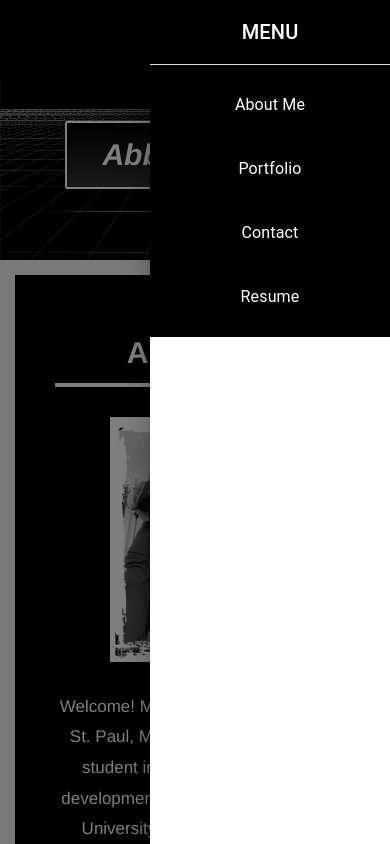
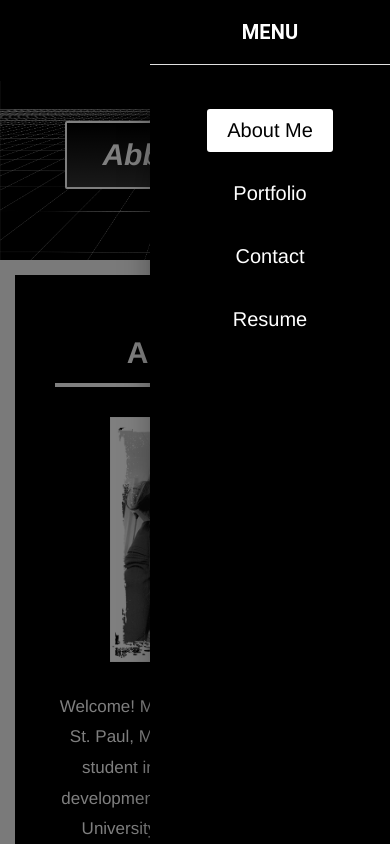
Before and after one commit to abbygraves/abbygraves-portfolio, a React (Create React App) app: page / in a window 390 px wide. Both pictures are taken after a click on the button "open drawer". Shown: the top 844 px of the page. Built offline with nearby package versions, Linux system fonts and the light colour scheme.

Commit message:
mobile responsoveness

```diff
--- a/src/components/DrawerAppBar/index.js
+++ b/src/components/DrawerAppBar/index.js
@@ -11,7 +11,7 @@ import IconButton from "@mui/material/IconButton";
 import List from "@mui/material/List";
 import ListItem from "@mui/material/ListItem";
 import ListItemButton from "@mui/material/ListItemButton";
-import ListItemText from "@mui/material/ListItemText";
+// import ListItemText from "@mui/material/ListItemText";
 import MenuIcon from "@mui/icons-material/MenuRounded";
 import Toolbar from "@mui/material/Toolbar";
 import Typography from "@mui/material/Typography";
@@ -45,18 +45,20 @@ function DrawerAppBar(props) {
         color: "white",
       }}
     >
-      <Typography variant="h6" sx={{ my: 2 }}>
+      <Typography variant="h6" sx={{ my: 2, fontWeight: "bold" }}>
         MENU
       </Typography>
       <Divider sx={{ backgroundColor: 'white' }} />
-      <List>
-        {pages.map((Page) => (
-          <ListItem key={Page.name} >
-            <ListItemButton sx={{ textAlign: "center" }}>
-              <ListItemText primary={Page.name} />
-            </ListItemButton>
-          </ListItem>
-        ))}
+      <List sx={{ textAlign: "center"}}>
+        <ListItem>
+          <ListItemButton>
+            <Navigation
+              pages={pages}
+              setCurrentPage={setCurrentPage}
+              currentPage={currentPage}
+            />
+          </ListItemButton>
+        </ListItem>
       </List>
     </Box>
   );
--- a/src/index.css
+++ b/src/index.css
@@ -77,7 +77,7 @@ nav ul {
   list-style: none;
   display: flex;
   flex-wrap: wrap;
-  justify-content: space-between;
+  justify-content: center;
   width: 100%;
   align-items: center;
 }
@@ -93,7 +93,7 @@ nav ul li:hover {
   cursor: grab;
 }
 
-.css-1160xiw-MuiPaper-root-MuiDrawer-paper {
+.css-3yeb0c-MuiModal-root-MuiDrawer-root .MuiDrawer-paper {
   background-color: #000;
 }
 
@@ -517,6 +517,20 @@ footer a {
 }
 /* - - - - - - - - - - - - - - - - - - - - - - - - -  */
 
+/* MEDIA QUERY FOR WHEN MENU SWITCHES — 899px WIDTH */
+@media screen and (max-width: 899px) {
+  nav ul li {
+    margin-top: 20px;
+    font-size: 20px;
+    font-weight: lighter;
+  }
+
+  .navActive {
+    padding: 10px 20px;
+  }
+}
+/* - - - - - - - - - - - - - - - - - - - - - - - - -  */
+
 /* MEDIA QUERY FOR TABLETS — 820px WIDTH */
 @media screen and (max-width: 820px) {
   .container img {
@@ -535,6 +549,10 @@ footer a {
   .text-block a:hover {
     padding: 1px 5px; ;
   }
+
+  .contact button {
+    width: 30%;
+  }
 }
 /* - - - - - - - - - - - - - - - - - - - - - - - - -  */
 
@@ -547,6 +565,19 @@ footer a {
   .text-block {
     font-size: 16px;
     padding: 4px 12px;
+  }
+
+  .contact label {
+    font-size: 20px;
+  }
+
+  .contact button {
+    width: 35%;
+  }
+
+  .contact input,
+  .contact textarea {
+    font-size: 16px;
   }
 }
 /* - - - - - - - - - - - - - - - - - - - - - - - - -  */
@@ -655,6 +686,29 @@ footer a {
     padding: 5px 10px;
     text-align: left;
   }
+
+  .contact label {
+    font-size: 16px;
+  }
+
+  #contact-form {
+    width: 70%;
+    margin-bottom: 20px;
+  }
+
+  .contact input,
+  .contact textarea {
+    width: 100%;
+    font-size: 14px;
+    margin: 5px 0 20px 0;
+    padding: 5px;
+    border-radius: 3px;
+  }
+
+  .contact button {
+    font-size: 14px;
+    width: 50%;
+  }
 }
 /* - - - - - - - - - - - - - - - - - - - - - - - - -  */
 
@@ -688,6 +742,20 @@ footer a {
     font-size: 11px;
   }
 
+  .contact h2 {
+    border-bottom: none;
+    margin-bottom: 10px;
+  }
+
+  #contact-form {
+    width: 80%;
+    margin-bottom: 20px;
+  }
+
+  .error-text {
+    font-size: 12px;
+  }
+
   footer p {
     font-size: 12px;
   }
```
